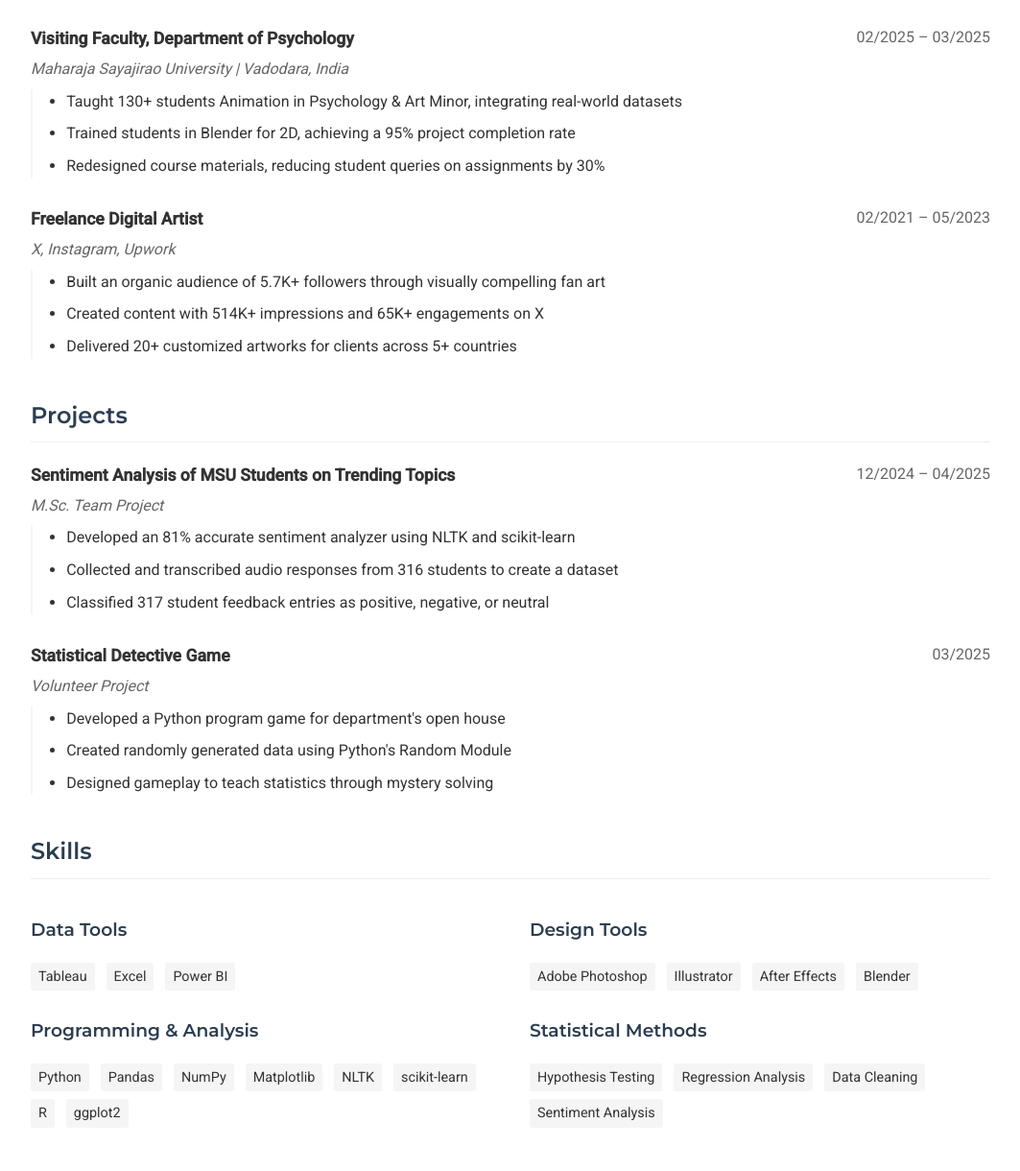
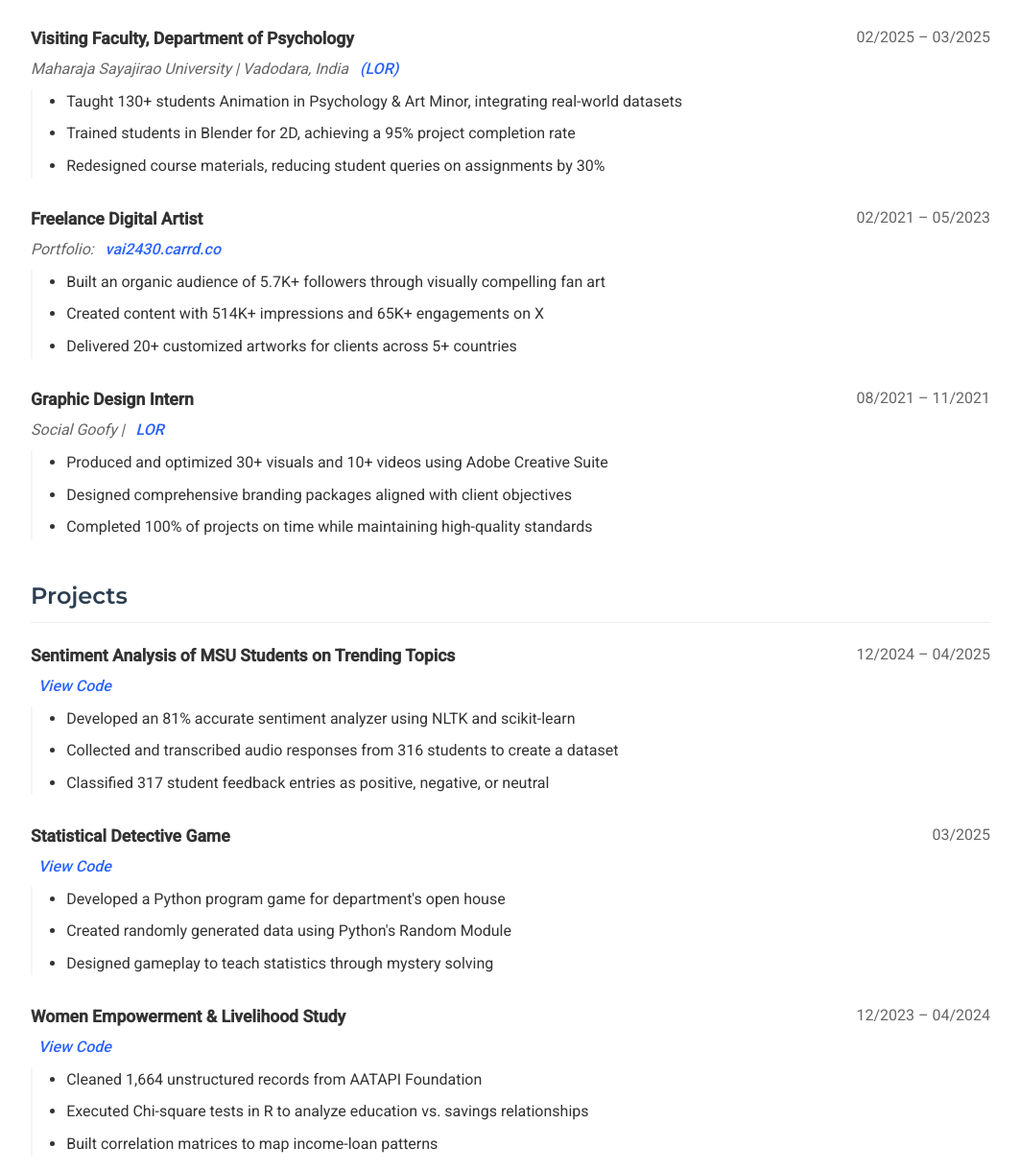
Before and after one commit to yuu2430/yuu2430.github.io, a plain HTML site: page index.html in a window 1280 px wide. Shown: the part 1019-2239 px from the top of the page at 96% size, without its empty margins (108-1171 px from the left). Drawn offline with Linux system fonts and the light colour scheme.

Commit message:
Update index.html

```diff
--- a/index.html
+++ b/index.html
@@ -2,9 +2,8 @@
 <html lang="en">
 
 <head>
-  <meta charset="utf-8">
-  <meta name="viewport" content="width=device-width, initial-scale=1">
-  <meta http-equiv="X-UA-Compatible" content="IE=edge">
+  <meta charset="UTF-8">
+  <meta name="viewport" content="width=device-width, initial-scale=1.0">
   <meta name="author" content="Vaishali Sharma">
   <meta name="description" content="Data Analyst & Statistician">
 
@@ -14,7 +13,7 @@
   <!-- Google Fonts -->
   <link href="https://fonts.googleapis.com/css2?family=Montserrat:wght@400;600&family=Roboto:wght@400;500&display=swap" rel="stylesheet">
 
-  <title>Vaishali Sharma</title>
+  <title>Vaishali Sharma | Data Analyst</title>
 
   <style>
     :root {
@@ -36,14 +35,13 @@
     }
 
     a {
-      color: var(--secondary);
-      text-decoration: none;
-      transition: all 0.2s ease;
+      color: #2962ff;
+      font-weight: 500;
+      text-decoration: underline;
     }
 
     a:hover {
-      color: var(--primary);
-      text-decoration: underline;
+      color: #0039cb;
     }
 
     h1, h2, h3 {
@@ -104,6 +102,7 @@
     .social-links a {
       margin-right: 1rem;
       font-size: 1.1rem;
+      text-decoration: none;
     }
 
     /* Content sections */
@@ -130,6 +129,11 @@
       color: #666;
       font-style: italic;
       margin-bottom: 0.5rem;
+    }
+
+    .item-subtitle a {
+      margin-left: 8px;
+      text-decoration: none;
     }
 
     .item-date {
@@ -172,9 +176,40 @@
       font-size: 0.9rem;
     }
 
-    .highlight {
-      color: #dc143c;
+    /* Navigation */
+    nav {
+      background-color: white;
+      padding: 1rem 0;
+      border-bottom: 1px solid #eee;
+      position: sticky;
+      top: 0;
+      z-index: 100;
+    }
+
+    .nav-container {
+      display: flex;
+      justify-content: center;
+      max-width: 1000px;
+      margin: 0 auto;
+    }
+
+    .nav-link {
+      margin: 0 1rem;
+      padding: 0.5rem 0;
       font-weight: 500;
+      color: var(--primary);
+      border-bottom: 2px solid transparent;
+      transition: all 0.2s ease;
+      text-decoration: none;
+    }
+
+    .nav-link:hover {
+      color: var(--secondary);
+      border-bottom: 2px solid var(--secondary);
+    }
+
+    .active {
+      border-bottom: 2px solid var(--secondary);
     }
 
     /* Responsive adjustments */
@@ -202,42 +237,6 @@
         margin-top: 0.3rem;
       }
     }
-
-    /* Navigation */
-    nav {
-      background-color: white;
-      padding: 1rem 0;
-      border-bottom: 1px solid #eee;
-      position: sticky;
-      top: 0;
-      z-index: 100;
-    }
-
-    .nav-container {
-      display: flex;
-      justify-content: center;
-      max-width: 1000px;
-      margin: 0 auto;
-    }
-
-    .nav-link {
-      margin: 0 1rem;
-      padding: 0.5rem 0;
-      font-weight: 500;
-      color: var(--primary);
-      border-bottom: 2px solid transparent;
-      transition: all 0.2s ease;
-    }
-
-    .nav-link:hover {
-      color: var(--secondary);
-      border-bottom: 2px solid var(--secondary);
-      text-decoration: none;
-    }
-
-    .active {
-      border-bottom: 2px solid var(--secondary);
-    }
   </style>
 </head>
 
@@ -255,14 +254,14 @@
   <section id="about">
     <div class="profile-section">
       <div class="profile-left">
-        <!-- Add your photo by uploading a file named profile.jpg to your repo -->
-        <img src="profile.jpg" class="profile-img" alt="Vaishali Sharma">
+        <!-- Your profile photo - upload to author/profile.png -->
+        <img src="author/profile.png" class="profile-img" alt="Vaishali Sharma">
         <div class="profile-title">
           <h1>Vaishali Sharma</h1>
           <div class="profile-subtitle">Data Analyst & Statistician</div>
           <div class="social-links">
             <a href="https://linkedin.com/in/vai2430"><i class="fab fa-linkedin"></i></a>
-            <a href="#"><i class="fas fa-briefcase"></i></a>
+            <a href="https://vai2430.carrd.co/"><i class="fas fa-briefcase"></i></a>
             <a href="https://github.com/yuu2430"><i class="fab fa-github"></i></a>
             <a href="cv.pdf"><i class="fas fa-file-pdf"></i> CV</a>
           </div>
@@ -285,7 +284,6 @@
   </section>
 
   <div class="content-section">
-
     <section id="education">
       <h2>Education</h2>
       <div class="item">
@@ -334,7 +332,10 @@
           <span class="item-title">Visiting Faculty, Department of Psychology</span>
           <span class="item-date">02/2025 – 03/2025</span>
         </div>
-        <div class="item-subtitle">Maharaja Sayajirao University | Vadodara, India</div>
+        <div class="item-subtitle">
+          Maharaja Sayajirao University | Vadodara, India
+          <a href="https://drive.google.com/file/d/1rjFawo3KdaGdqcIDeF7qRs8aLZ4V_c9D/view" target="_blank">(LOR)</a>
+        </div>
         <div class="item-content">
           <ul>
             <li>Taught 130+ students Animation in Psychology & Art Minor, integrating real-world datasets</li>
@@ -349,12 +350,31 @@
           <span class="item-title">Freelance Digital Artist</span>
           <span class="item-date">02/2021 – 05/2023</span>
         </div>
-        <div class="item-subtitle">X, Instagram, Upwork</div>
+        <div class="item-subtitle">
+          Portfolio: <a href="https://vai2430.carrd.co/" target="_blank">vai2430.carrd.co</a>
+        </div>
         <div class="item-content">
           <ul>
             <li>Built an organic audience of 5.7K+ followers through visually compelling fan art</li>
             <li>Created content with 514K+ impressions and 65K+ engagements on X</li>
             <li>Delivered 20+ customized artworks for clients across 5+ countries</li>
+          </ul>
+        </div>
+      </div>
+
+      <div class="item">
+        <div class="item-header">
+          <span class="item-title">Graphic Design Intern</span>
+          <span class="item-date">08/2021 – 11/2021</span>
+        </div>
+        <div class="item-subtitle">
+          Social Goofy | <a href="https://drive.google.com/file/d/1DZ_JsC1YGajYTA13JkQrwGDP1J9KcDO8/view" target="_blank">LOR</a>
+        </div>
+        <div class="item-content">
+          <ul>
+            <li>Produced and optimized 30+ visuals and 10+ videos using Adobe Creative Suite</li>
+            <li>Designed comprehensive branding packages aligned with client objectives</li>
+            <li>Completed 100% of projects on time while maintaining high-quality standards</li>
           </ul>
         </div>
       </div>
@@ -367,7 +387,9 @@
           <span class="item-title">Sentiment Analysis of MSU Students on Trending Topics</span>
           <span class="item-date">12/2024 – 04/2025</span>
         </div>
-        <div class="item-subtitle">M.Sc. Team Project</div>
+        <div class="item-subtitle">
+          <a href="https://github.com/yuu2430/sentiment-analysis" target="_blank">View Code</a>
+        </div>
         <div class="item-content">
           <ul>
             <li>Developed an 81% accurate sentiment analyzer using NLTK and scikit-learn</li>
@@ -382,12 +404,31 @@
           <span class="item-title">Statistical Detective Game</span>
           <span class="item-date">03/2025</span>
         </div>
-        <div class="item-subtitle">Volunteer Project</div>
+        <div class="item-subtitle">
+          <a href="https://github.com/yuu2430/StatisticalDetetective" target="_blank">View Code</a>
+        </div>
         <div class="item-content">
           <ul>
             <li>Developed a Python program game for department's open house</li>
             <li>Created randomly generated data using Python's Random Module</li>
             <li>Designed gameplay to teach statistics through mystery solving</li>
+          </ul>
+        </div>
+      </div>
+
+      <div class="item">
+        <div class="item-header">
+          <span class="item-title">Women Empowerment & Livelihood Study</span>
+          <span class="item-date">12/2023 – 04/2024</span>
+        </div>
+        <div class="item-subtitle">
+          <a href="https://github.com/yuu2430/Women-and-Livelihood-Project" target="_blank">View Code</a>
+        </div>
+        <div class="item-content">
+          <ul>
+            <li>Cleaned 1,664 unstructured records from AATAPI Foundation</li>
+            <li>Executed Chi-square tests in R to analyze education vs. savings relationships</li>
+            <li>Built correlation matrices to map income-loan patterns</li>
           </ul>
         </div>
       </div>
@@ -467,6 +508,7 @@
       <div>
         <span class="tag">English</span>
         <span class="tag">Hindi</span>
+        <span class="tag">Gujarati</span>
       </div>
     </section>
   </div>
```
